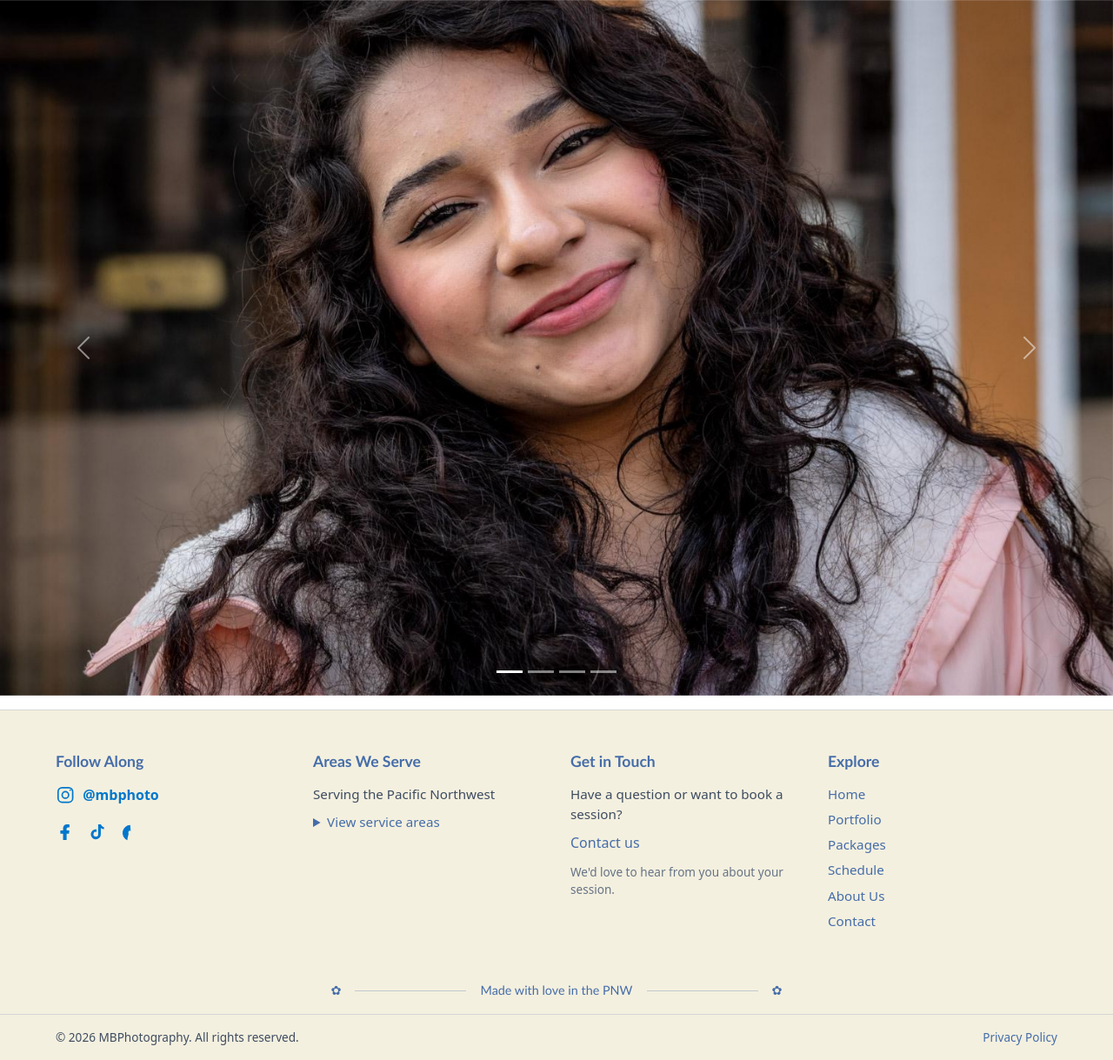
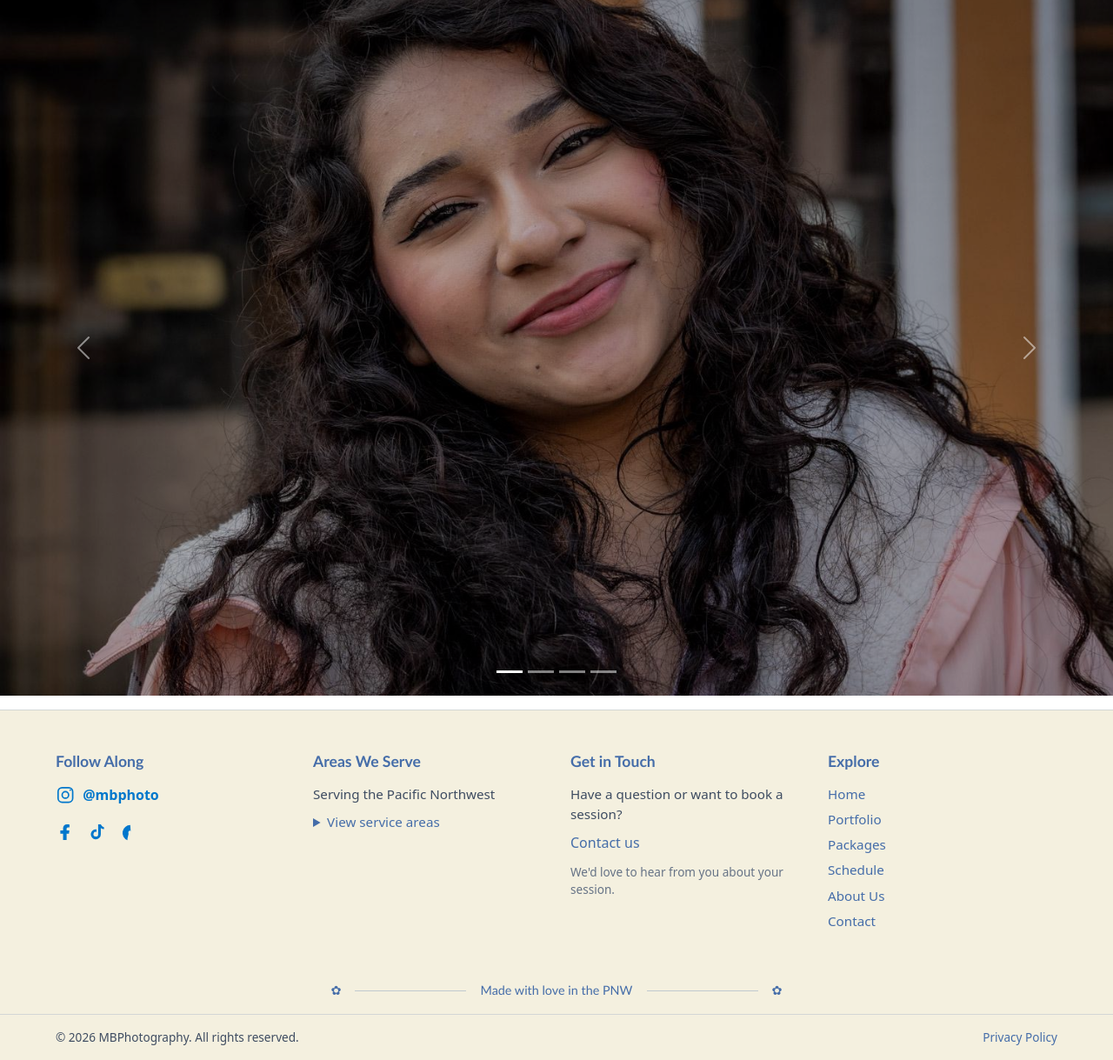
Before and after one commit to IvannaOtero/MBPhotography, an ASP.NET Core app: page / in a window 1280 px wide. Shown: the part 113-1332 px from the top of the page at 87% size. Run offline with ASP.NET Core 8, Linux system fonts and the light colour scheme; style sheets or scripts are compiled from the project's sources; some libraries are stand-ins or nearby versions.

Commit message:
Add dark shade to homepage carousel
Co-authored-by: IvannaOtero <253780349+IvannaOtero@users.noreply.github.com>

```diff
--- a/MBPhotography/wwwroot/css/site.css
+++ b/MBPhotography/wwwroot/css/site.css
@@ -374,3 +374,11 @@ body {
     height: 100%;
     object-fit: cover;
 }
+
+.hero-carousel .carousel-item::after {
+    position: absolute;
+    inset: 0;
+    background-color: rgba(0, 0, 0, .3);
+    content: "";
+    pointer-events: none;
+}
```
